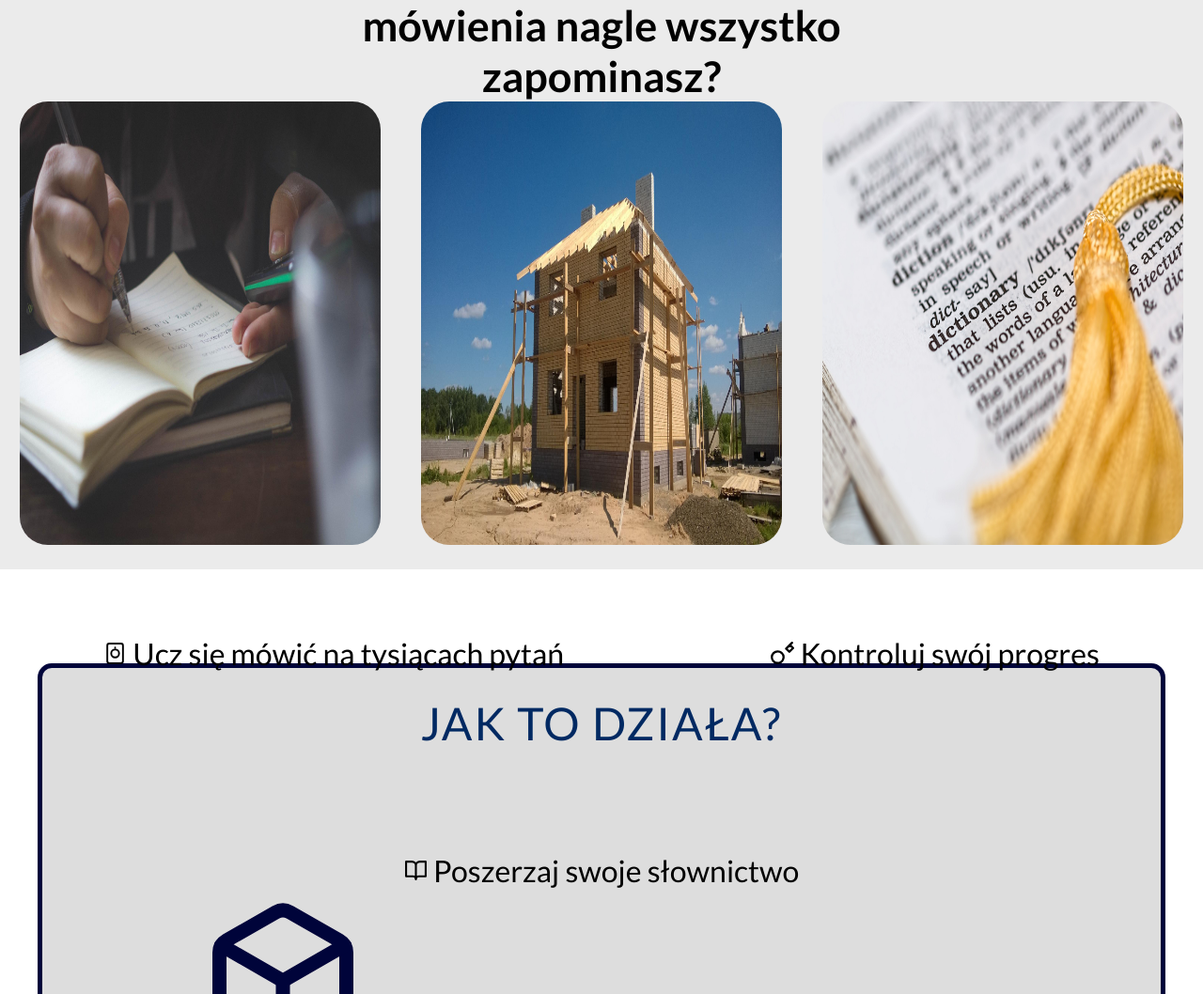
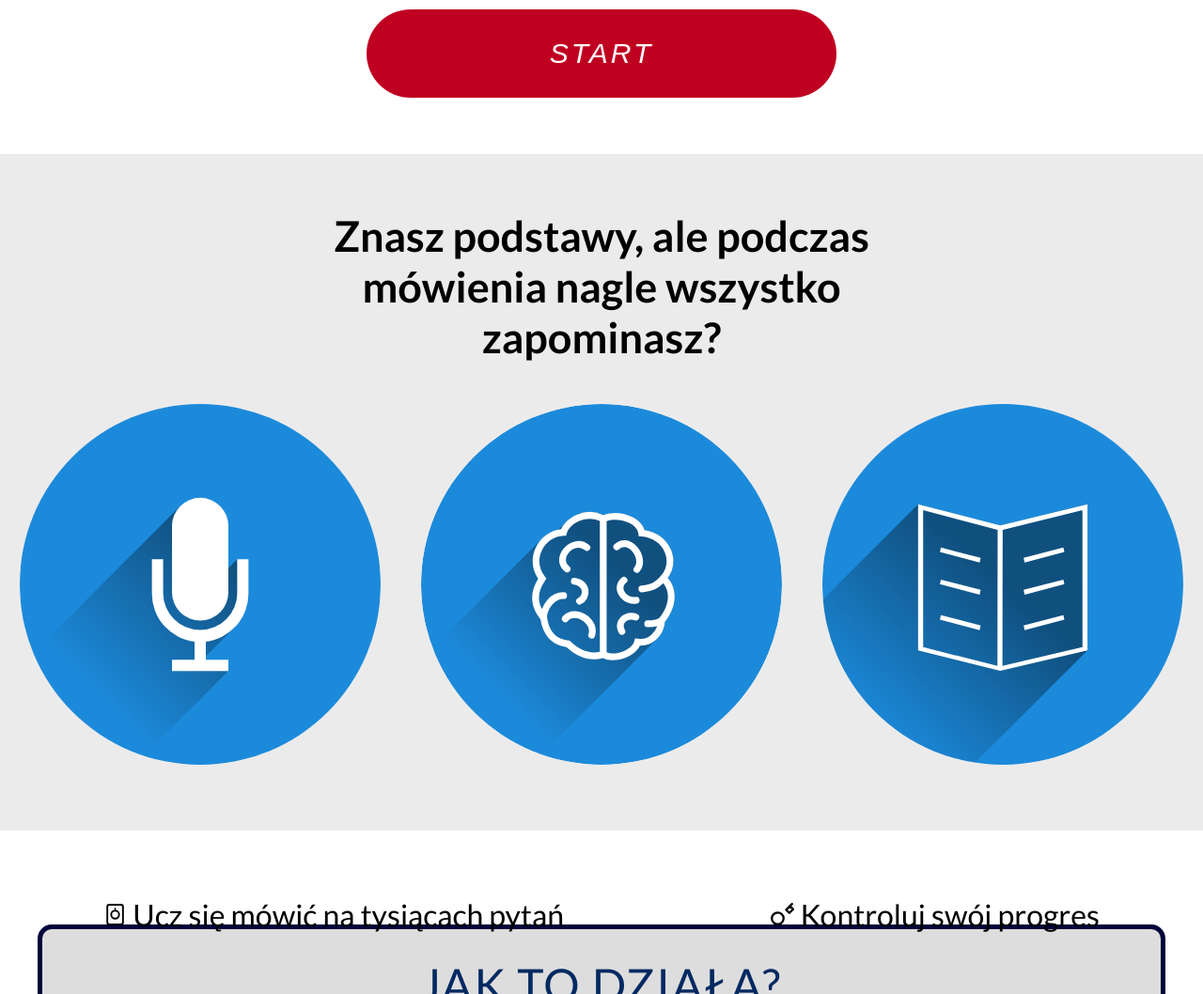
Before and after one commit to MichalSz04/ss, a plain HTML site: page index.html in a window 1280 px wide. Shown: the part 1112-2170 px from the top of the page at 94% size. Drawn offline with nearby package versions, Linux system fonts and the light colour scheme.

Commit message:
dodano nowe zdjecia w sekcji dlaczego, edycja flagi

```diff
--- a/css/styles.css
+++ b/css/styles.css
@@ -211,7 +211,6 @@ body {
 }
 
 .header__photo {
-	width: 65%;
 	height: 100%;
 }
 
@@ -242,7 +241,7 @@ body {
 .why__img{
 	width:30%;
 	height: 472px;
-	border-radius: 30px;
+	border-radius: 50%;
 }
 
 /*Reviews*/
--- a/index.html
+++ b/index.html
@@ -83,11 +83,11 @@
             Znasz podstawy, ale podczas mówienia nagle wszystko zapominasz?
           </h2>
         </div>
-        <img class="why__img" src="./img/img/why__learn.jpg" alt="learn" />
-        <img class="why__img" src="./img/img/why__control.jpg" alt="control" />
+        <img class="why__img" src="./img/img/why__microphone.svg" alt="learn" />
+        <img class="why__img" src="./img/img/why__brain.svg" alt="control" />
         <img
           class="why__img"
-          src="./img/img/why__dictionary.jpg"
+          src="./img/img/book_photo.svg"
           alt="dictionary"
         />
         <div class="why__list">
```
Also changed, not shown: img/img/book_photo.svg (added), img/img/why__brain.svg (added), img/img/why__control2.jpg (added), img/img/why__microphone.svg (added).
